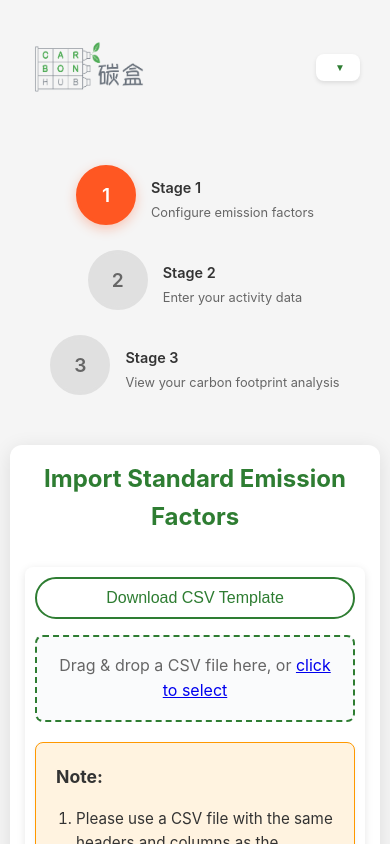
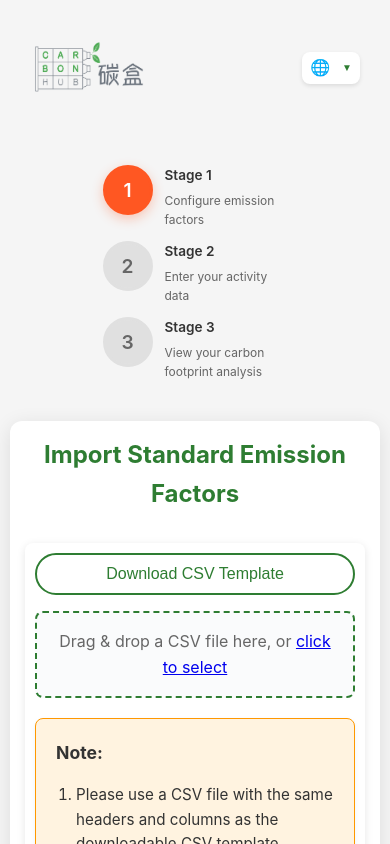
Before and after one commit to carbonhubhongkong/carbon_hub, a Next.js app: page / in a window 390 px wide. Shown: the top 844 px of the page. Built offline with nearby package versions, Linux system fonts and the light colour scheme.

Commit message:
refactor: consolidate language selector styling and update global CSS

```diff
--- a/src/app/globals.css
+++ b/src/app/globals.css
@@ -495,6 +495,9 @@ select {
   .stepper-container {
     flex-direction: column;
     gap: 15px;
+    align-items: flex-start;
+    width: 30%;
+    margin: auto
   }
 
   .stepper-line {
@@ -505,10 +508,16 @@ select {
     flex-direction: row;
     gap: 15px;
     min-width: auto;
+    width: 100%;
+    align-items: flex-start;
   }
 
   .stepper-content {
     text-align: left;
+    flex: 1;
+    display: flex;
+    flex-direction: column;
+    justify-content: center;
   }
 
   .form-grid {
@@ -544,13 +553,37 @@ select {
   }
 }
 
-@media (max-width: 480px) {
+@media (max-width: 560px) {
   .container {
     padding: 10px;
   }
 
   .main-content {
     padding: 15px;
+  }
+
+  .stepper-container {
+    gap: 12px;
+    width: 50%;
+    margin: auto;
+  }
+
+  .stepper-step {
+    gap: 12px;
+  }
+
+  .stepper-circle {
+    width: 50px;
+    height: 50px;
+    margin-bottom: 0;
+  }
+
+  .stepper-title {
+    font-size: 0.85rem;
+  }
+
+  .stepper-description {
+    font-size: 0.75rem;
   }
 
   .stage-title {
@@ -2263,3 +2296,153 @@ select {
   background: #5a6268;
   border-color: #545b62;
 }
+
+/* Language Selector Styles */
+.language-selector {
+  position: relative;
+  display: inline-block;
+  z-index: 1000;
+}
+
+.language-selector-button {
+  display: flex;
+  align-items: center;
+  gap: 8px;
+  padding: 8px 12px;
+  background: var(--surface);
+  color: var(--primary);
+  border: none;
+  border-radius: 8px;
+  cursor: pointer;
+  font-size: 14px;
+  font-weight: 500;
+  transition: all 0.2s ease;
+  box-shadow: 0 2px 4px rgba(0, 0, 0, 0.1);
+}
+
+.language-selector-button:hover {
+  background: var(--primary);
+  color: white;
+  transform: translateY(-1px);
+  box-shadow: 0 4px 8px rgba(0, 0, 0, 0.15);
+}
+
+.language-selector-button:active {
+  transform: translateY(0);
+}
+
+.language-icon {
+  font-size: 16px;
+  line-height: 1;
+  display: flex;
+  align-items: center;
+}
+
+.language-name {
+  white-space: nowrap;
+  min-width: 60px;
+  text-align: left;
+}
+
+.language-arrow {
+  font-size: 10px;
+  transition: transform 0.2s ease;
+  margin-left: 4px;
+}
+
+.language-arrow.open {
+  transform: rotate(180deg);
+}
+
+.language-dropdown {
+  position: absolute;
+  top: 100%;
+  right: 0;
+  margin-top: 4px;
+  background: white;
+  border: 1px solid var(--border-color, #e5e7eb);
+  border-radius: 8px;
+  box-shadow: 0 10px 25px rgba(0, 0, 0, 0.15);
+  min-width: 160px;
+  overflow: hidden;
+  animation: dropdownFadeIn 0.2s ease;
+}
+
+@keyframes dropdownFadeIn {
+  from {
+    opacity: 0;
+    transform: translateY(-8px);
+  }
+
+  to {
+    opacity: 1;
+    transform: translateY(0);
+  }
+}
+
+.language-option {
+  display: flex;
+  align-items: center;
+  gap: 8px;
+  width: 100%;
+  padding: 12px 16px;
+  background: none;
+  border: none;
+  cursor: pointer;
+  font-size: 14px;
+  text-align: left;
+  transition: background-color 0.15s ease;
+  position: relative;
+}
+
+.language-option:hover {
+  background-color: var(--hover-bg, #f3f4f6);
+}
+
+.language-option.selected {
+  background-color: var(--selected-bg, #e3fff4);
+  color: var(--primary);
+}
+
+.language-option .language-name {
+  flex: 1;
+  white-space: nowrap;
+}
+
+.checkmark {
+  color: white;
+  font-weight: bold;
+  font-size: 12px;
+}
+
+/* Responsive adjustments for Language Selector */
+@media (max-width: 768px) {
+  .language-selector-button {
+    padding: 6px 10px;
+    font-size: 13px;
+  }
+
+  .language-name {
+    min-width: 50px;
+  }
+
+  .language-dropdown {
+    min-width: 140px;
+  }
+}
+
+@media (max-width: 480px) {
+  .language-selector-button .language-name {
+    display: none;
+  }
+
+  .language-selector-button {
+    padding: 8px;
+    min-width: 44px;
+    justify-content: center;
+  }
+
+  .language-dropdown {
+    right: -20px;
+  }
+}
--- a/src/components/LanguageSelector.css
+++ /dev/null
@@ -1,141 +0,0 @@
-.language-selector {
-  position: relative;
-  display: inline-block;
-  z-index: 1000;
-}
-
-.language-selector-button {
-  display: flex;
-  align-items: center;
-  gap: 8px;
-  padding: 8px 12px;
-  background: var(--surface);
-  color: var(--primary);
-  border: none;
-  border-radius: 8px;
-  cursor: pointer;
-  font-size: 14px;
-  font-weight: 500;
-  transition: all 0.2s ease;
-  box-shadow: 0 2px 4px rgba(0, 0, 0, 0.1);
-}
-
-.language-selector-button:hover {
-  background: var(--primary);
-  color: white;
-  transform: translateY(-1px);
-  box-shadow: 0 4px 8px rgba(0, 0, 0, 0.15);
-}
-
-.language-selector-button:active {
-  transform: translateY(0);
-}
-
-.language-name {
-  white-space: nowrap;
-  min-width: 60px;
-  text-align: left;
-}
-
-.language-arrow {
-  font-size: 10px;
-  transition: transform 0.2s ease;
-  margin-left: 4px;
-}
-
-.language-arrow.open {
-  transform: rotate(180deg);
-}
-
-.language-dropdown {
-  position: absolute;
-  top: 100%;
-  right: 0;
-  margin-top: 4px;
-  background: white;
-  border: 1px solid var(--border-color, #e5e7eb);
-  border-radius: 8px;
-  box-shadow: 0 10px 25px rgba(0, 0, 0, 0.15);
-  min-width: 160px;
-  overflow: hidden;
-  animation: dropdownFadeIn 0.2s ease;
-}
-
-@keyframes dropdownFadeIn {
-  from {
-    opacity: 0;
-    transform: translateY(-8px);
-  }
-
-  to {
-    opacity: 1;
-    transform: translateY(0);
-  }
-}
-
-.language-option {
-  display: flex;
-  align-items: center;
-  gap: 8px;
-  width: 100%;
-  padding: 12px 16px;
-  background: none;
-  border: none;
-  cursor: pointer;
-  font-size: 14px;
-  text-align: left;
-  transition: background-color 0.15s ease;
-  position: relative;
-}
-
-.language-option:hover {
-  background-color: var(--hover-bg, #f3f4f6);
-}
-
-.language-option.selected {
-  background-color: var(--selected-bg, #e3fff4);
-  color: var(--primary);
-}
-
-.language-option .language-name {
-  flex: 1;
-  white-space: nowrap;
-}
-
-.checkmark {
-  color: white;
-  font-weight: bold;
-  font-size: 12px;
-}
-
-/* Responsive adjustments */
-@media (max-width: 768px) {
-  .language-selector-button {
-    padding: 6px 10px;
-    font-size: 13px;
-  }
-
-  .language-name {
-    min-width: 50px;
-  }
-
-  .language-dropdown {
-    min-width: 140px;
-  }
-}
-
-@media (max-width: 480px) {
-  .language-selector-button .language-name {
-    display: none;
-  }
-
-  .language-selector-button {
-    padding: 8px;
-    min-width: 44px;
-    justify-content: center;
-  }
-
-  .language-dropdown {
-    right: -20px;
-  }
-}
--- a/src/components/LanguageSelector.tsx
+++ b/src/components/LanguageSelector.tsx
@@ -3,7 +3,6 @@
 import React, { useState, useRef, useEffect } from 'react';
 import { useI18n } from '@/i18n/provider';
 import { locales, localeNames, type Locale } from '@/i18n/config';
-import './LanguageSelector.css';
 
 const LanguageSelector: React.FC = () => {
   const { locale, setLocale } = useI18n();
@@ -39,6 +38,7 @@ const LanguageSelector: React.FC = () => {
         aria-expanded={isOpen}
         aria-haspopup="listbox"
       >
+        <span className="language-icon">🌐</span>
         <span className="language-name">{currentLanguage}</span>
         <span className={`language-arrow ${isOpen ? 'open' : ''}`}>▼</span>
       </button>
```
